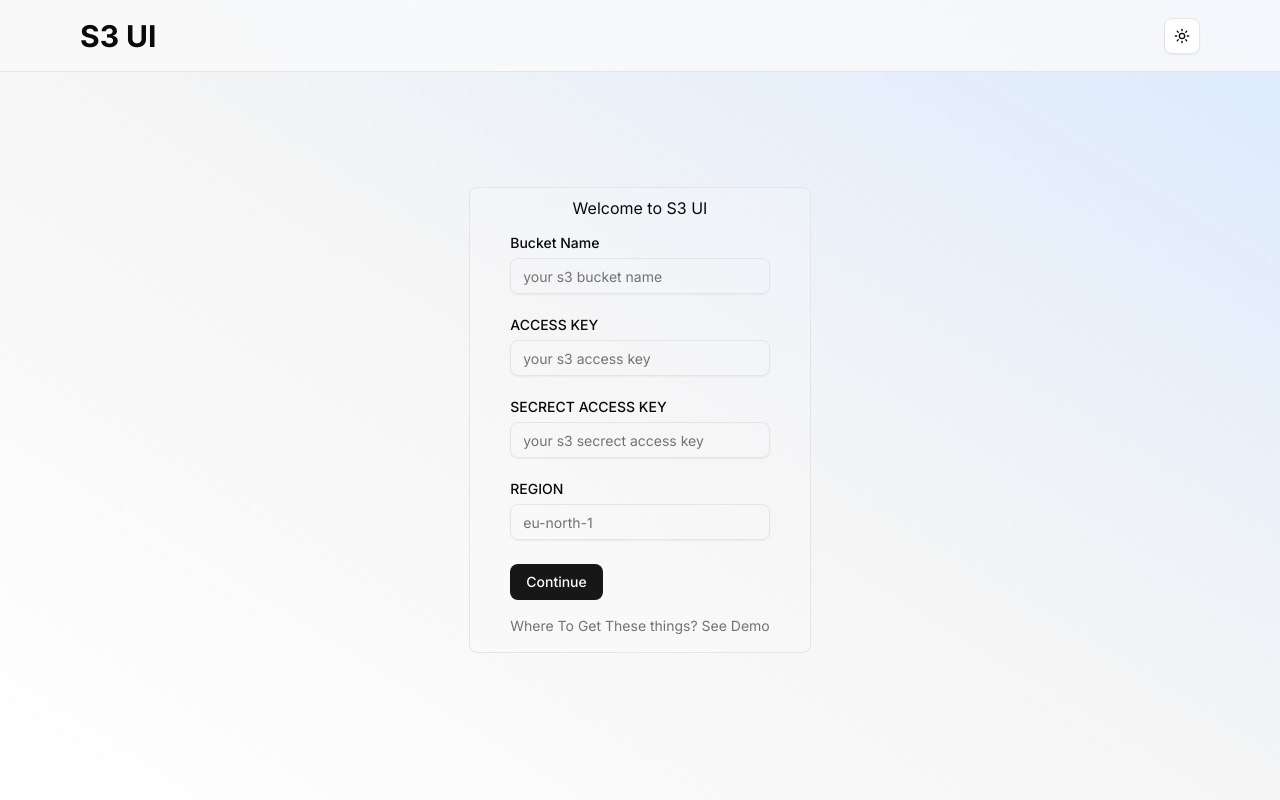
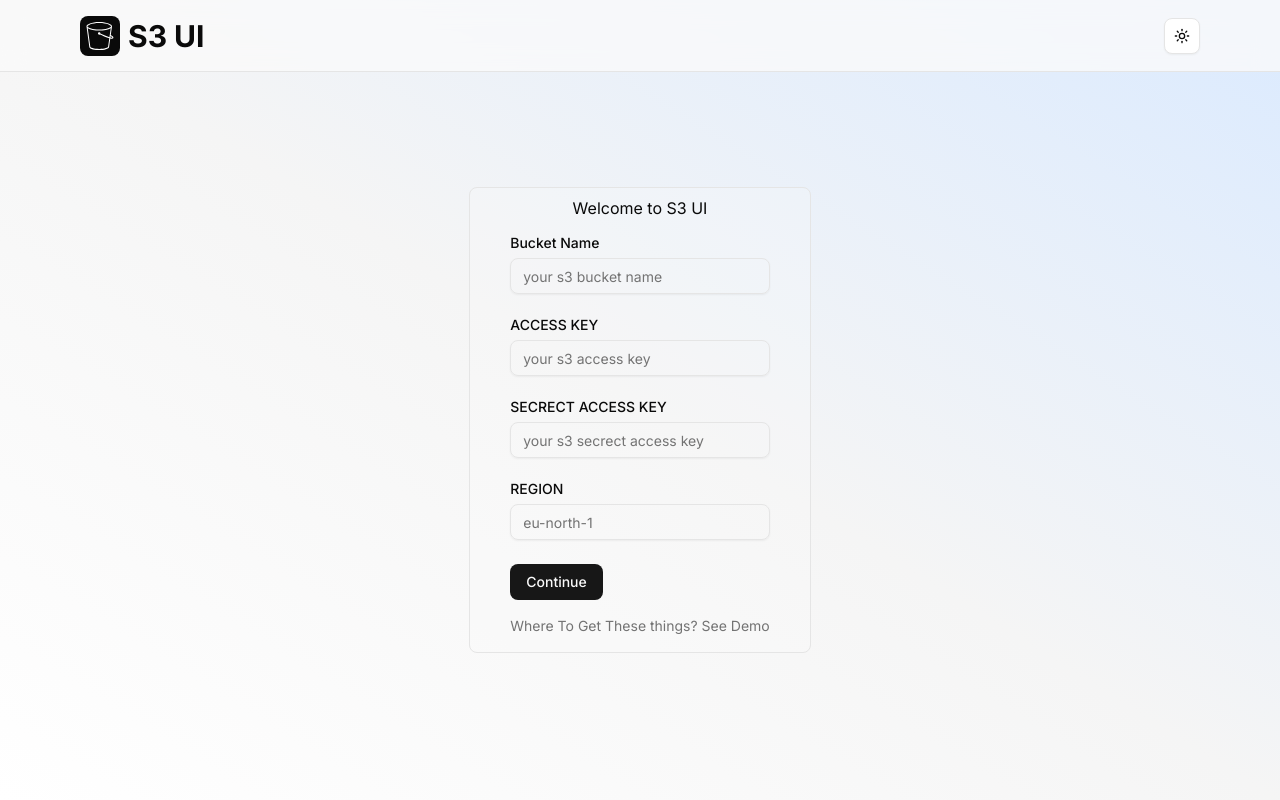
Before and after one commit to kishore-sv/s3-ui, a Next.js app: page / in a window 1280 px wide. Shown: the top 800 px of the page. Built offline with nearby package versions, Linux system fonts and the light colour scheme.

Commit message:
readme updated

```diff
--- a/app/page.tsx
+++ b/app/page.tsx
@@ -2,6 +2,7 @@ import { ModeToggle } from "@/components/toggle-theme-button";
 import Link from "next/link";
 import S3KeysForm from "@/components/s3keysform";
 import { ArrowUp, ExternalLink, GithubIcon } from "lucide-react";
+import Image from "next/image";
 
 export default function Home() {
   return (
@@ -9,7 +10,17 @@ export default function Home() {
       <nav className=" w-full h-18 lg:fixed top-0 gap-18 px-10 flex lg:justify-between items-center lg:px-20 py-2 bg-neutral-50/80 border-b dark:bg-neutral-950/80 backdrop-blur-md ">
         <div className=" w-50 h-full flex items-center ">
           <Link href="/">
-            <h1 className="text-3xl font-bold ">S3 UI</h1>
+            <h1 className="text-3xl font-bold flex items-center gap-2 ">
+              <Image
+                width={50}
+                height={50}
+                loading="lazy"
+                src="/logo.svg"
+                alt="logo"
+                className=" w-10 h-10 rounded-md shrink-0 bg-neutral-950 "
+              />{" "}
+              S3 UI
+            </h1>
           </Link>
         </div>
         <div className="flex items-center gap-4">
@@ -314,8 +325,8 @@ export default function Home() {
               <ArrowUp className=" w-5 h-5 group-hover:-translate-y-1 transition-transform ease-in-out " />
             </a>
             <p className="text-sm my-2 text-center text-muted-foreground">
-              Don't worry! We never store your keys on our servers. They're
-              saved only in your browser's local storage — visible and
+              Don&rsquo;t worry! We never store your keys on our servers. They&rsquo;re
+              saved only in your browser&rsquo;s local storage — visible and
               manageable by you alone.
             </p>
             <div className=" flex justify-center border-t w-full pt-2 pb-4 items-center gap-4 mt-4 ">
```
Also changed, not shown: 2 other files (tests, documents, lock files or other folders).
